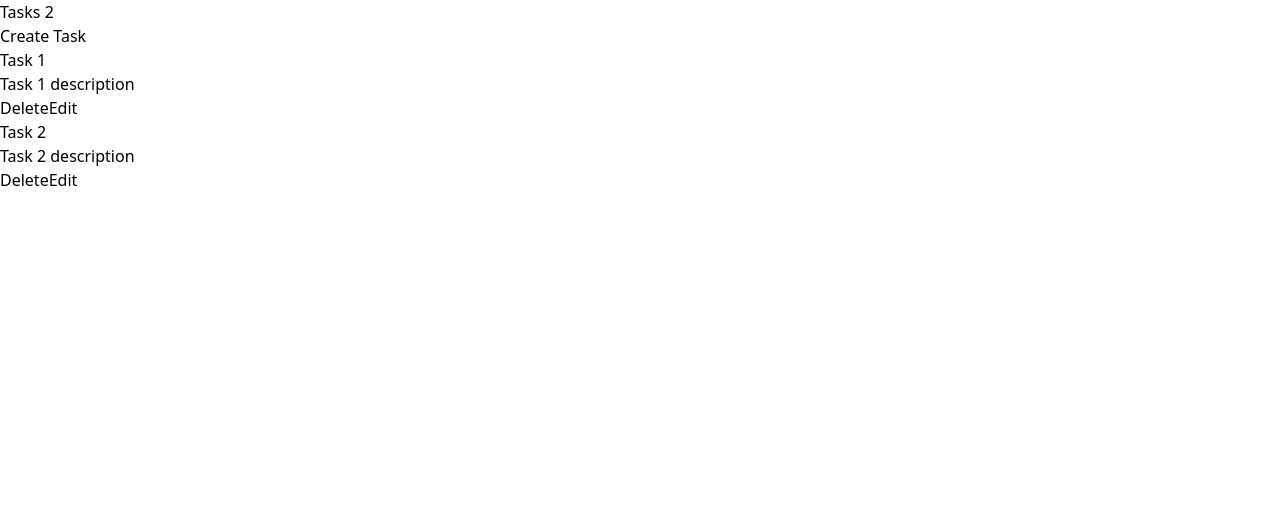
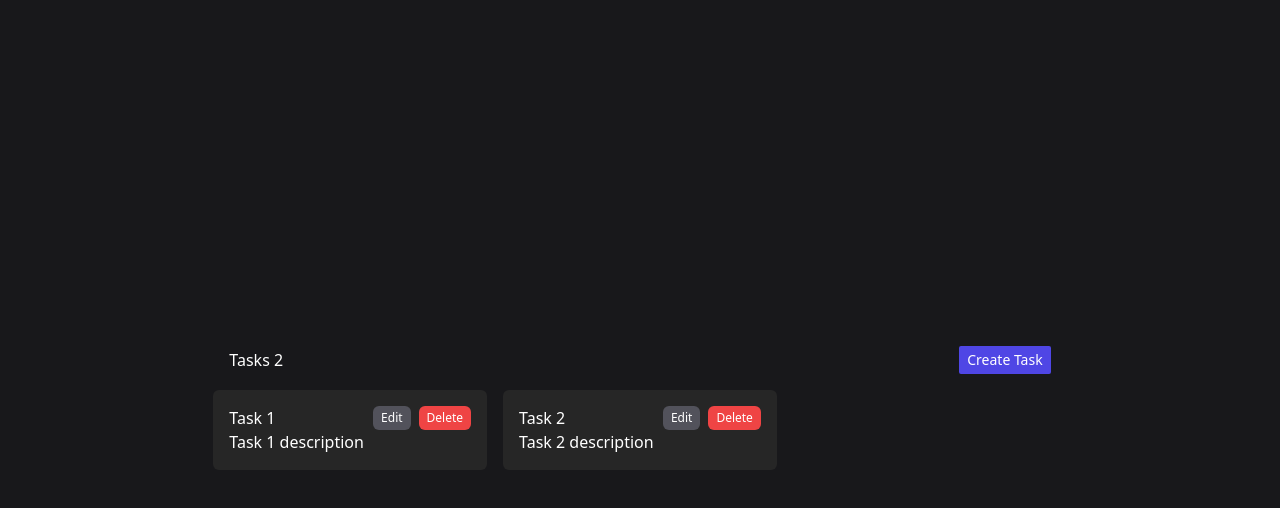
Before and after one commit to AlbertLnz/CRUD-Redux-Toolkit, a React (Vite) app: page / in a window 1280 px wide. Shown: the top 508 px of the page. Built offline with nearby package versions, Linux system fonts and the light colour scheme; the HTML template or start-up script is replaced by a standard one.

Commit message:
Styling w/ Tailwind CSS

```diff
--- a/src/App.jsx
+++ b/src/App.jsx
@@ -4,7 +4,8 @@
 
 function App() {
   return (
-    <>
+    <div className="bg-zinc-900 h-screen text-white">
+      <div className="flex items-center h-full justify-center">
         <BrowserRouter>
           <Routes>
             <Route path="/" element={<TaskList />}></Route>
@@ -12,7 +13,8 @@
             <Route path="/edit-task/:id" element={<TaskForm />}></Route>
           </Routes>
         </BrowserRouter>
-    </>
+      </div>
+    </div>
   );
 }
 
--- a/src/components/TaskForm.jsx
+++ b/src/components/TaskForm.jsx
@@ -37,24 +37,32 @@
     if (params.id) {
       setTask(tasks.find((task) => task.id === params.id));
     }
-  }, []);
+  }, [params.id, tasks]);
 
   return (
-    <form onSubmit={handleSubmit}>
+    <form onSubmit={handleSubmit} className="bg-zinc-800 max-w-sm p-4 mb-2">
+      <label htmlFor="title" className="block text-xs font-bold">
+        Task
+      </label>
       <input
         name="title"
         type="text"
         placeholder="title"
         onChange={handleChange}
         value={task.title}
+        className="w-full p-2 rounded-md bg-zinc-600 mb-2"
       />
+      <label htmlFor="Description" className="block text-xs font-bold mb-2">
+        Description
+      </label>
       <textarea
         name="description"
         placeholder="description"
         onChange={handleChange}
         value={task.description}
+        className="w-full p-2 rounded-md bg-zinc-600 mb-2"
       ></textarea>
-      <button>Guardar</button>
+      <button className="bg-indigo-600 px-2 py-1">Guardar</button>
     </form>
   );
 };
--- a/src/components/TaskList.jsx
+++ b/src/components/TaskList.jsx
@@ -11,22 +11,43 @@
   };
 
   return (
-    <>
-      <header>
+    <div className="w-4/6">
+      <header className="flex justify-between items-center p-4">
         <h1>Tasks {tasks.length}</h1>
-        <Link to="/create-task">Create Task</Link>
+        <Link
+          to="/create-task"
+          className="bg-indigo-600 px-2 py-1 rounded-sm text-sm"
+        >
+          Create Task
+        </Link>
       </header>
 
+      <div className="grid grid-cols-3 gap-4">
         {tasks.map((task) => {
           return (
-          <div key={task.id}>
+            <div key={task.id} className="bg-neutral-800 p-4 rounded-md">
+              <header className="flex justify-between">
                 <h3>{task.title}</h3>
+                <div className="flex gap-x-2">
+                  <Link
+                    to={`/edit-task/${task.id}`}
+                    className="bg-zinc-600 px-2 py-1 text-xs rounded-md"
+                  >
+                    Edit
+                  </Link>
+                  <button
+                    onClick={() => handleDelete(task.id)}
+                    className="bg-red-500 px-2 py-1 text-xs rounded-md"
+                  >
+                    Delete
+                  </button>
+                </div>
+              </header>
               <p>{task.description}</p>
-            <button onClick={() => handleDelete(task.id)}>Delete</button>
-            <Link to={`/edit-task/${task.id}`}>Edit</Link>
             </div>
           );
         })}
-    </>
+      </div>
+    </div>
   );
 };
```
Lines whose indentation alone changed are shown as unchanged.
